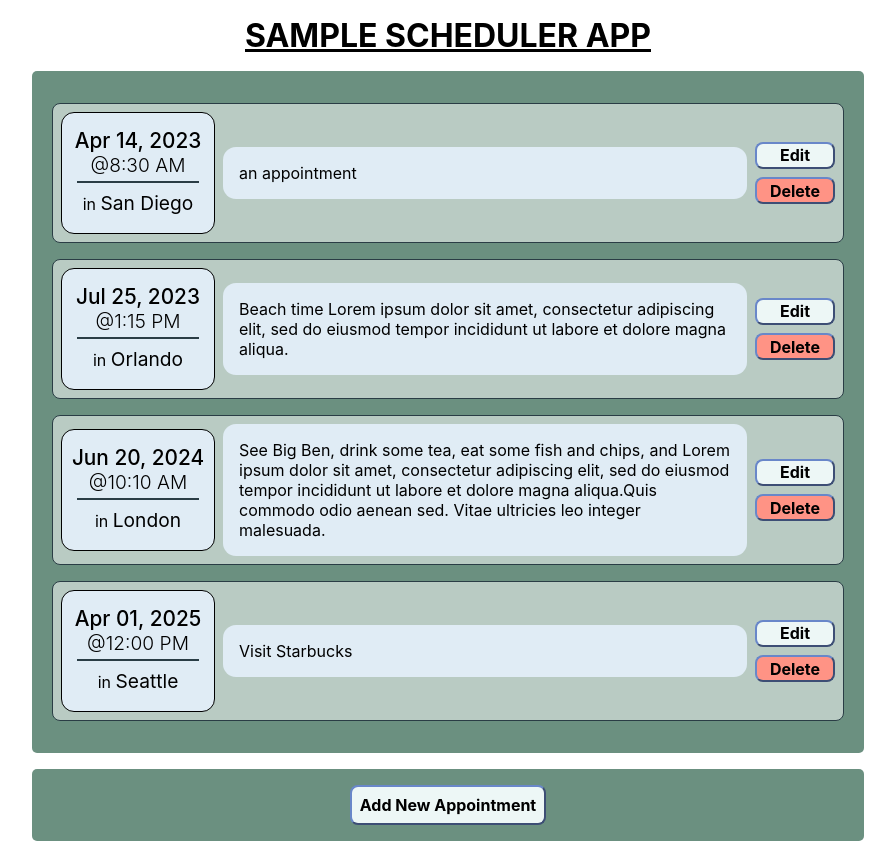
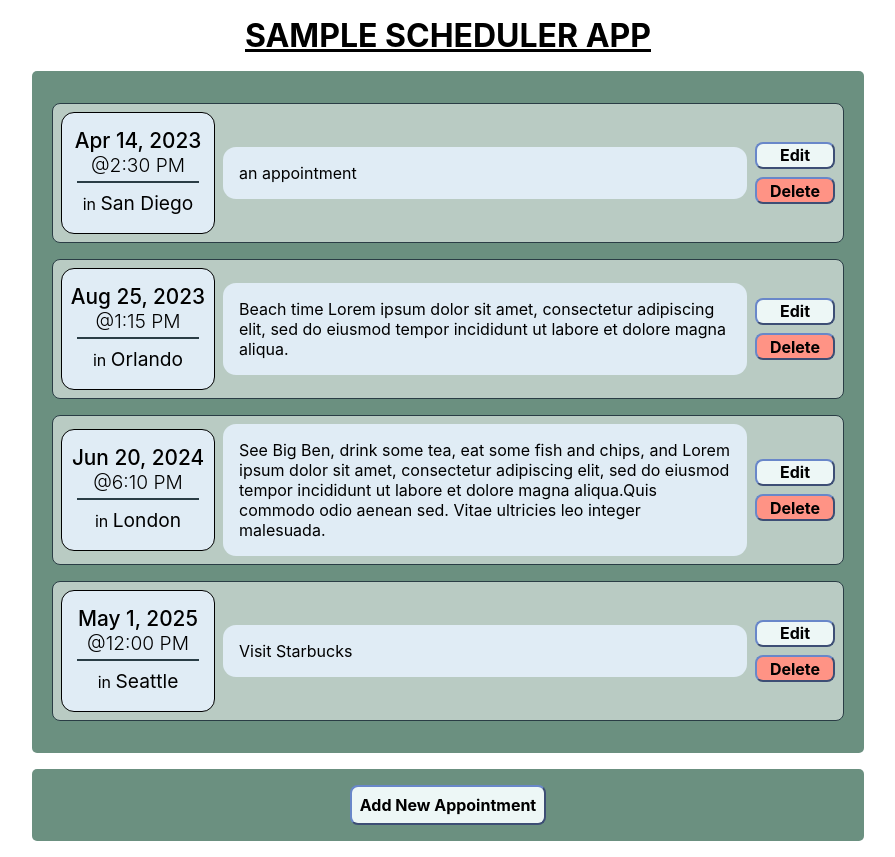
Before and after one commit to RAWoiwode/movemedical-app, a React (Create React App) app: page / in a window 1280 px wide. Shown: the whole page, without its empty margins (192-1087 px from the left). Built offline with nearby package versions, Linux system fonts and the light colour scheme.

Commit message:
Fixing the edit time bug

```diff
--- a/public/index.html
+++ b/public/index.html
@@ -24,7 +24,7 @@
       work correctly both with client-side routing and a non-root public URL.
       Learn how to configure a non-root public URL by running `npm run build`.
     -->
-    <title>React App</title>
+    <title>Scheduler App</title>
   </head>
   <body>
     <noscript>You need to enable JavaScript to run this app.</noscript>
--- a/src/App.js
+++ b/src/App.js
@@ -4,22 +4,23 @@ import Appointments from "./components/Appointments/Appointments";
 import NewAppointment from "./components/NewAppointment/NewAppointment";
 import getRandomArbitrary from "./utility/Utility";
 
+// Date.UTC(year, monthIndex, day, hour, minute)
 const DUMMY_APPOINTMENTS = [
   {
     id: getRandomArbitrary(),
-    dateTime: new Date(2023, 3, 14, 8, 30),
+    dateTime: new Date(2023, 3, 14, 14, 30).toISOString(),
     location: "San Diego",
     description: "an appointment",
   },
   {
     id: getRandomArbitrary(),
-    dateTime: new Date("2025-04-01T12:00:00"),
+    dateTime: new Date(2025, 4, 1, 12, 0).toISOString(),
     location: "Seattle",
     description: "Visit Starbucks",
   },
   {
     id: getRandomArbitrary(),
-    dateTime: new Date("2024-06-20T10:10:00"),
+    dateTime: new Date(2024, 5, 20, 18, 10).toISOString(),
     location: "London",
     description:
       "See Big Ben, drink some tea, eat some fish and chips, and Lorem ipsum dolor sit amet, consectetur adipiscing elit, sed do eiusmod tempor incididunt ut labore et dolore magna aliqua." +
@@ -27,7 +28,7 @@ const DUMMY_APPOINTMENTS = [
   },
   {
     id: getRandomArbitrary(),
-    dateTime: new Date("2023-07-25T13:15:00"),
+    dateTime: new Date(2023, 7, 25, 13, 15).toISOString(),
     location: "Orlando",
     description:
       "Beach time Lorem ipsum dolor sit amet, consectetur adipiscing elit, sed do eiusmod tempor incididunt ut labore et dolore magna aliqua.",
--- a/src/components/Appointments/AppointmentDateTime.js
+++ b/src/components/Appointments/AppointmentDateTime.js
@@ -1,10 +1,17 @@
 import "./AppointmentDateTime.css";
 
 const AppointmentDateTime = (props) => {
-  const month = props.dateTime.toLocaleString("en-US", { month: "short" });
-  const day = props.dateTime.toLocaleString("en-US", { day: "2-digit" });
-  const year = props.dateTime.getFullYear();
-  const time = props.dateTime.toLocaleTimeString("en-US", {
+  const tempDateTime = new Date(props.dateTime);
+  const month = tempDateTime.toLocaleString("en-US", {
+    month: "short",
+  });
+  const day = tempDateTime.toLocaleString("en-US", {
+    day: "numeric",
+  });
+  const year = tempDateTime.toLocaleString("en-US", {
+    year: "numeric",
+  });
+  const time = tempDateTime.toLocaleTimeString("en-US", {
     timeStyle: "short",
   });
   return (
--- a/src/components/Appointments/AppointmentList.js
+++ b/src/components/Appointments/AppointmentList.js
@@ -6,7 +6,7 @@ const AppointmentList = (props) => {
   }
 
   // Sorting appointments from closest dateTime to farthest dateTime
-  props.items.sort((a, b) => a.dateTime - b.dateTime);
+  props.items.sort((a, b) => new Date(a.dateTime) - new Date(b.dateTime));
 
   return (
     <ul>
--- a/src/components/NewAppointment/AppointmentEditForm.js
+++ b/src/components/NewAppointment/AppointmentEditForm.js
@@ -1,15 +1,18 @@
 import { useState } from "react";
 import "./AppointmentForm.css";
 
-// Testing this outside of component to see the functionality
+// Only want this to run once per component call
 let minDate = new Date().toISOString();
 minDate = minDate.substring(0, minDate.length - 8); // Remove seconds through the z
 
 const AppointmentEditForm = (props) => {
   const [enteredDateTime, setEnteredDateTime] = useState(() => {
-    let temp = new Date(props.appointmentData.dateTime).toISOString();
-    temp = temp.substring(0, temp.length - 8);
-    return temp;
+    let temp = new Date(props.appointmentData.dateTime);
+    let dateTimeDisplay = new Date(
+      temp.setHours(temp.getHours() - temp.getTimezoneOffset() / 60)
+    ).toISOString();
+    dateTimeDisplay = dateTimeDisplay.substring(0, dateTimeDisplay.length - 8);
+    return dateTimeDisplay;
   });
   const [selectedLocation, setSelectedLocation] = useState(
     props.appointmentData.location
@@ -34,7 +37,7 @@ const AppointmentEditForm = (props) => {
     event.preventDefault(); // Don't let form submit and reload page in a default way
 
     const appointmentData = {
-      dateTime: new Date(enteredDateTime.toString()),
+      dateTime: new Date(enteredDateTime).toISOString(),
       location: selectedLocation,
       description: enteredDescription,
       id: props.appointmentData.id,
--- a/src/components/NewAppointment/AppointmentForm.js
+++ b/src/components/NewAppointment/AppointmentForm.js
@@ -24,9 +24,9 @@ const AppointmentForm = (props) => {
 
   const submitHandler = (event) => {
     event.preventDefault(); // Don't let form submit and reload page in a default way
-
+    console.log(enteredDateTime);
     const appointmentData = {
-      dateTime: new Date(enteredDateTime.toString()),
+      dateTime: new Date(enteredDateTime),
       location: selectedLocation,
       description: enteredDescription,
     };
```
